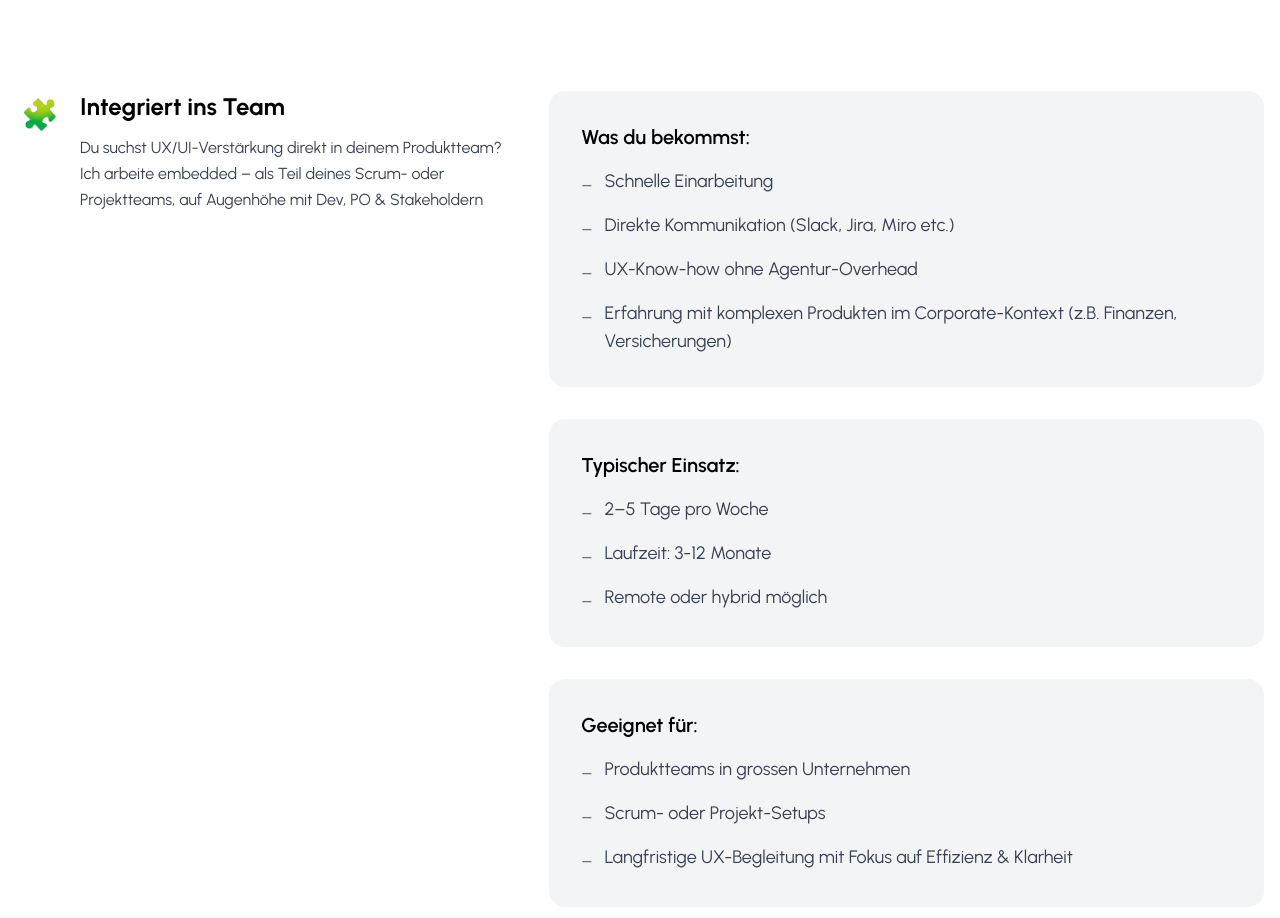
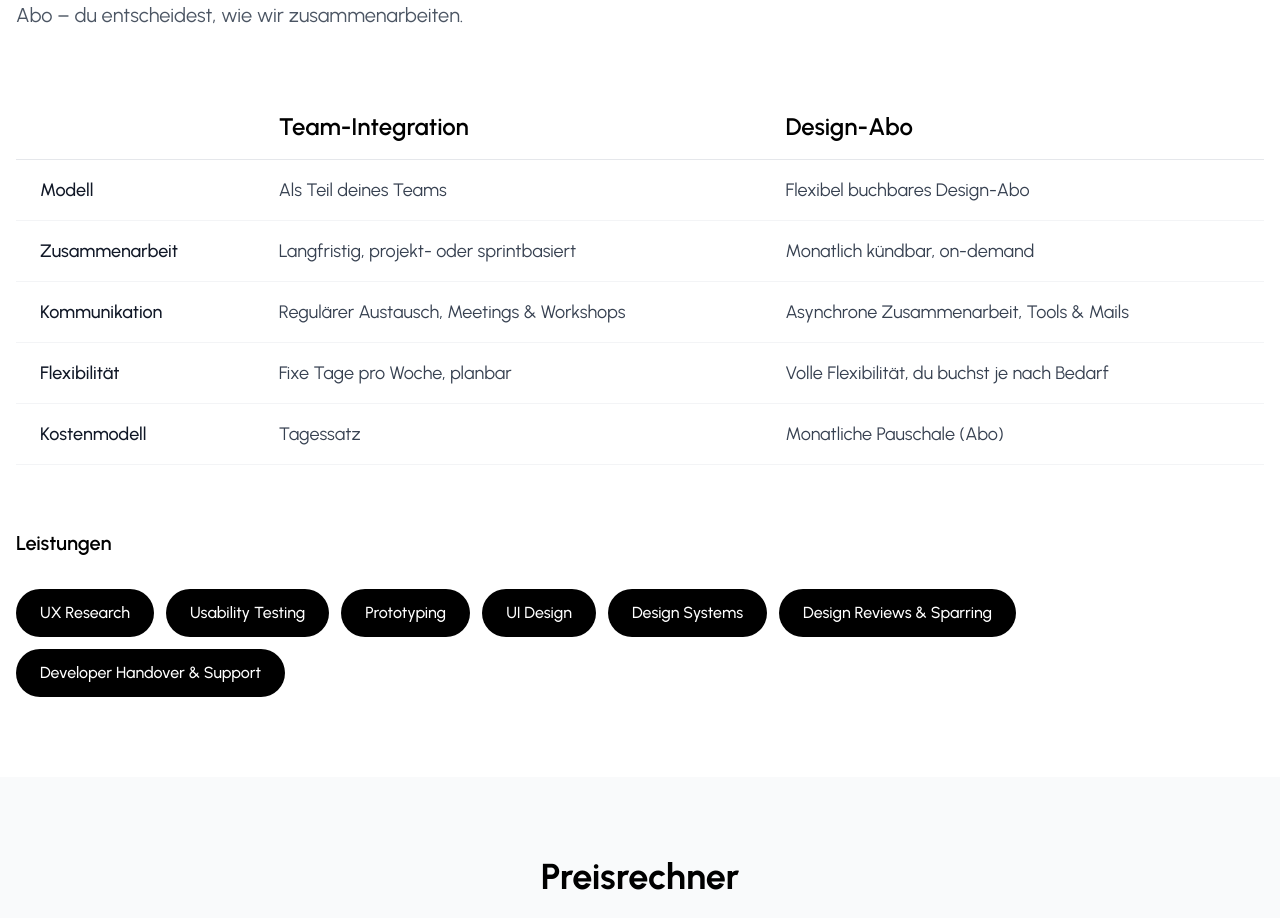
Before and after one commit to thomasveit89/DESIGNSNACK, a Nuxt app: page / in a window 1280 px wide. Shown: the part 1860-2778 px from the top of the page. Built offline with nearby package versions, Linux system fonts and the light colour scheme.

Commit message:
feat: pricing calculator

```diff
--- a/pages/index.vue
+++ b/pages/index.vue
@@ -131,67 +131,209 @@
         <h2 class="text-3xl lg:text-4xl font-bold text-black mb-4">
           Wie du mit mir arbeiten kannst
         </h2>
-        <p class="text-lg text-gray-600 leading-relaxed mb-16">
-          Ich biete zwei Modelle an – je nachdem, wie viel Integration du brauchst:
+        <p class="text-xl text-gray-600 leading-relaxed mb-16">
+          Ich helfe Unternehmen, digitale Produkte klar und nutzerzentriert zu gestalten. Ob als eingebundenes Teammitglied oder flexibel per Design-Abo – du entscheidest, wie wir zusammenarbeiten.
         </p>
+
+        <!-- Services Table -->
+        <div class="overflow-x-auto">
+          <table class="w-full border-collapse">
+            <thead>
+              <tr class="border-b border-gray-200">
+                <th class="text-left py-4 px-6 bg-white"></th>
+                <th class="text-left py-4 px-6 bg-white">
+                  <h3 class="text-2xl font-semibold text-black">Team-Integration</h3>
+                </th>
+                <th class="text-left py-4 px-6 bg-white">
+                  <h3 class="text-2xl font-semibold text-black">Design-Abo</h3>
+                </th>
+              </tr>
+            </thead>
+            <tbody>
+              <tr class="border-b border-gray-100">
+                <td class="py-4 px-6 font-medium text-gray-900 text-lg">Modell</td>
+                <td class="py-4 px-6 text-gray-700 text-lg">Als Teil deines Teams</td>
+                <td class="py-4 px-6 text-gray-700 text-lg">Flexibel buchbares Design-Abo</td>
+              </tr>
+              <tr class="border-b border-gray-100">
+                <td class="py-4 px-6 font-medium text-gray-900 text-lg">Zusammenarbeit</td>
+                <td class="py-4 px-6 text-gray-700 text-lg">Langfristig, projekt- oder sprintbasiert</td>
+                <td class="py-4 px-6 text-gray-700 text-lg">Monatlich kündbar, on-demand</td>
+              </tr>
+              <tr class="border-b border-gray-100">
+                <td class="py-4 px-6 font-medium text-gray-900 text-lg">Kommunikation</td>
+                <td class="py-4 px-6 text-gray-700 text-lg">Regulärer Austausch, Meetings & Workshops</td>
+                <td class="py-4 px-6 text-gray-700 text-lg">Asynchrone Zusammenarbeit, Tools & Mails</td>
+              </tr>
+              <tr class="border-b border-gray-100">
+                <td class="py-4 px-6 font-medium text-gray-900 text-lg">Flexibilität</td>
+                <td class="py-4 px-6 text-gray-700 text-lg">Fixe Tage pro Woche, planbar</td>
+                <td class="py-4 px-6 text-gray-700 text-lg">Volle Flexibilität, du buchst je nach Bedarf</td>
+              </tr>
+              <tr class="border-b border-gray-100">
+                <td class="py-4 px-6 font-medium text-gray-900 text-lg">Kostenmodell</td>
+                <td class="py-4 px-6 text-gray-700 text-lg">Tagessatz</td>
+                <td class="py-4 px-6 text-gray-700 text-lg">Monatliche Pauschale (Abo)</td>
+              </tr>
+            </tbody>
+          </table>
+        </div>
+
+        <!-- Services List -->
+        <div class="mt-16">
+          <h3 class="text-xl font-semibold text-black mb-8">Leistungen</h3>
+          <div class="flex flex-wrap gap-3">
+            <span class="bg-black text-white px-6 py-3 rounded-full text-base font-medium">UX Research</span>
+            <span class="bg-black text-white px-6 py-3 rounded-full text-base font-medium">Usability Testing</span>
+            <span class="bg-black text-white px-6 py-3 rounded-full text-base font-medium">Prototyping</span>
+            <span class="bg-black text-white px-6 py-3 rounded-full text-base font-medium">UI Design</span>
+            <span class="bg-black text-white px-6 py-3 rounded-full text-base font-medium">Design Systems</span>
+            <span class="bg-black text-white px-6 py-3 rounded-full text-base font-medium">Design Reviews & Sparring</span>
+            <span class="bg-black text-white px-6 py-3 rounded-full text-base font-medium">Developer Handover & Support</span>
+          </div>
+        </div>
       </div>
+    </div>
 
-      <!-- Each Package = One Section -->
-      <div
-        v-for="(package_, index) in packagesData"
-        :key="package_.id"
-        class="single-package-section"
-      >
-        <div class="container mx-auto px-4">
-          <div class="grid grid-cols-12 gap-8">
-            <!-- Left: Package Info (5 columns) -->
-            <div class="col-span-12 lg:col-span-5">
-              <div :ref="el => packageLeftRefs[index] = el" class="package-left-side">
-                <div class="flex items-start gap-4">
-                  <div class="flex-shrink-0 w-12 h-12 flex items-center justify-center text-3xl">
-                    {{ package_.icon }}
+    <!-- Price Calculator Section -->
+    <div class="price-calculator-section py-20 bg-gray-50">
+      <div class="container mx-auto px-4">
+        <h2 class="text-3xl lg:text-4xl font-bold text-black mb-4 text-center">
+          Preisrechner
+        </h2>
+        <p class="text-xl text-gray-600 leading-relaxed mb-12 text-center">
+          Berechne den Preis für deine individuelle Zusammenarbeit
+        </p>
+
+        <!-- Calculator Form -->
+        <div class="bg-white rounded-2xl p-8 shadow-lg max-w-4xl mx-auto">
+          <!-- Step 1: Choose collaboration type -->
+          <div class="mb-8">
+            <h3 class="text-xl font-semibold text-black mb-4">Art der Zusammenarbeit wählen</h3>
+            <div class="grid grid-cols-1 md:grid-cols-2 gap-4">
+              <label class="flex items-center p-4 border-2 rounded-lg cursor-pointer transition-all"
+                     :class="calculatorData.collaborationType === 'design-abo' ? 'border-black bg-gray-50' : 'border-gray-200 hover:border-gray-300'">
+                <input type="radio" v-model="calculatorData.collaborationType" value="design-abo" class="sr-only">
+                <div>
+                  <div class="font-medium text-black">Design-Abo</div>
+                  <div class="text-sm text-gray-600">monatlich, flexibel</div>
+                </div>
+              </label>
+              <label class="flex items-center p-4 border-2 rounded-lg cursor-pointer transition-all"
+                     :class="calculatorData.collaborationType === 'team-integration' ? 'border-black bg-gray-50' : 'border-gray-200 hover:border-gray-300'">
+                <input type="radio" v-model="calculatorData.collaborationType" value="team-integration" class="sr-only">
+                <div>
+                  <div class="font-medium text-black">Team-Integration</div>
+                  <div class="text-sm text-gray-600">tageweise, eingebunden im Team</div>
+                </div>
+              </label>
+            </div>
+          </div>
+
+          <!-- Design-Abo Options -->
+          <div v-if="calculatorData.collaborationType === 'design-abo'" class="mb-8">
+            <h3 class="text-xl font-semibold text-black mb-4">Design-Abo Konfiguration</h3>
+            <div class="grid grid-cols-1 md:grid-cols-2 gap-6">
+              <div>
+                <label class="block text-sm font-medium text-gray-700 mb-2">Stundenpaket pro Monat</label>
+                <div class="relative">
+                  <select v-model.number="calculatorData.designAbo.hours" class="w-full p-3 border border-gray-300 rounded-lg appearance-none bg-white pr-10 focus:ring-2 focus:ring-black focus:border-black transition-all">
+                    <option :value="8">8h / Monat</option>
+                    <option :value="16">16h / Monat</option>
+                    <option :value="24">24h / Monat</option>
+                    <option :value="32">32h / Monat</option>
+                    <option :value="40">40h / Monat</option>
+                  </select>
+                  <div class="absolute inset-y-0 right-0 flex items-center pr-3 pointer-events-none">
+                    <svg class="w-5 h-5 text-gray-400" fill="none" stroke="currentColor" viewBox="0 0 24 24">
+                      <path stroke-linecap="round" stroke-linejoin="round" stroke-width="2" d="M19 9l-7 7-7-7"></path>
+                    </svg>
                   </div>
-                  <div>
-                    <h3 class="text-2xl font-bold text-black mb-3">
-                      {{ package_.title }}
-                    </h3>
-                    <p class="text-gray-700 leading-relaxed">
-                      {{ package_.subtitle }}
-                    </p>
+                </div>
+              </div>
+              <div>
+                <label class="block text-sm font-medium text-gray-700 mb-2">Laufzeit</label>
+                <div class="relative">
+                  <select v-model.number="calculatorData.designAbo.duration" class="w-full p-3 border border-gray-300 rounded-lg appearance-none bg-white pr-10 focus:ring-2 focus:ring-black focus:border-black transition-all">
+                    <option :value="1">1 Monat (flexibel, kein Rabatt)</option>
+                    <option :value="3">3 Monate (-5%)</option>
+                    <option :value="6">6 Monate (-10%)</option>
+                    <option :value="12">12 Monate (-15%)</option>
+                  </select>
+                  <div class="absolute inset-y-0 right-0 flex items-center pr-3 pointer-events-none">
+                    <svg class="w-5 h-5 text-gray-400" fill="none" stroke="currentColor" viewBox="0 0 24 24">
+                      <path stroke-linecap="round" stroke-linejoin="round" stroke-width="2" d="M19 9l-7 7-7-7"></path>
+                    </svg>
                   </div>
                 </div>
               </div>
             </div>
+          </div>
 
-            <!-- Right: Cards (7 columns) -->
-            <div class="col-span-12 lg:col-span-7">
-              <div :ref="el => packageRightRefs[index] = el" class="package-right-side py-8">
-                <div
-                  v-for="(card, cardIndex) in package_.cards"
-                  :key="cardIndex"
-                  class="package-card bg-gray-100 rounded-2xl p-8 mb-8"
-                >
-                  <h4 class="font-semibold text-black mb-4 text-xl">{{ card.title }}</h4>
-
-                  <!-- List items -->
-                  <ul v-if="card.items" class="space-y-3">
-                    <li
-                      v-for="item in card.items"
-                      :key="item"
-                      class="flex items-start gap-3 text-gray-700 text-lg"
-                    >
-                      <span class="text-gray-500 mt-1">–</span>
-                      <span>{{ item }}</span>
-                    </li>
-                  </ul>
-
-                  <!-- Simple content -->
-                  <p v-if="card.content" class="text-gray-700 text-lg leading-relaxed">
-                    {{ card.content }}
-                  </p>
+          <!-- Team-Integration Options -->
+          <div v-if="calculatorData.collaborationType === 'team-integration'" class="mb-8">
+            <h3 class="text-xl font-semibold text-black mb-4">Team-Integration Konfiguration</h3>
+            <div class="grid grid-cols-1 md:grid-cols-2 gap-6">
+              <div>
+                <label class="block text-sm font-medium text-gray-700 mb-2">Anzahl gewünschter Tage pro Woche</label>
+                <div class="relative">
+                  <select v-model.number="calculatorData.teamIntegration.daysPerWeek" class="w-full p-3 border border-gray-300 rounded-lg appearance-none bg-white pr-10 focus:ring-2 focus:ring-black focus:border-black transition-all">
+                    <option :value="1">1 Tag / Woche</option>
+                    <option :value="2">2 Tage / Woche</option>
+                    <option :value="3">3 Tage / Woche</option>
+                    <option :value="4">4 Tage / Woche</option>
+                  </select>
+                  <div class="absolute inset-y-0 right-0 flex items-center pr-3 pointer-events-none">
+                    <svg class="w-5 h-5 text-gray-400" fill="none" stroke="currentColor" viewBox="0 0 24 24">
+                      <path stroke-linecap="round" stroke-linejoin="round" stroke-width="2" d="M19 9l-7 7-7-7"></path>
+                    </svg>
+                  </div>
+                </div>
+              </div>
+              <div>
+                <label class="block text-sm font-medium text-gray-700 mb-2">Projektdauer</label>
+                <div class="relative">
+                  <select v-model.number="calculatorData.teamIntegration.duration" class="w-full p-3 border border-gray-300 rounded-lg appearance-none bg-white pr-10 focus:ring-2 focus:ring-black focus:border-black transition-all">
+                    <option :value="1">1 Monat</option>
+                    <option :value="3">3 Monate (-5%)</option>
+                    <option :value="6">6 Monate (-10%)</option>
+                    <option :value="12">12 Monate (-15%)</option>
+                  </select>
+                  <div class="absolute inset-y-0 right-0 flex items-center pr-3 pointer-events-none">
+                    <svg class="w-5 h-5 text-gray-400" fill="none" stroke="currentColor" viewBox="0 0 24 24">
+                      <path stroke-linecap="round" stroke-linejoin="round" stroke-width="2" d="M19 9l-7 7-7-7"></path>
+                    </svg>
+                  </div>
                 </div>
               </div>
             </div>
+          </div>
+
+
+          <!-- Price Display -->
+          <div v-if="calculatorData.collaborationType" class="bg-gray-50 rounded-lg p-6 mt-8">
+            <div class="flex justify-between items-center mb-4">
+              <span class="text-lg font-medium text-gray-700">Monatlicher Preis:</span>
+              <span class="text-2xl font-bold text-black">{{ formatPrice(calculatePrice()) }} CHF</span>
+            </div>
+            <div v-if="getDurationDiscount() > 0" class="text-sm text-gray-600">
+              Preis inkl. {{ getDurationDiscount() }}% Rabatt für
+              {{ calculatorData.collaborationType === 'team-integration' ? calculatorData.teamIntegration.duration : calculatorData.designAbo.duration }}
+              Monate Laufzeit
+            </div>
+            <div v-if="calculatorData.collaborationType === 'design-abo'" class="text-sm text-gray-600">
+              Preis für {{ calculatorData.designAbo.hours }} Stunden pro Monat
+            </div>
+            <div v-if="calculatorData.collaborationType === 'team-integration'" class="text-sm text-gray-600">
+              Preis für {{ calculatorData.teamIntegration.daysPerWeek }} Tag{{ calculatorData.teamIntegration.daysPerWeek > 1 ? 'e' : '' }} pro Woche
+            </div>
+          </div>
+
+          <!-- Call to Action -->
+          <div v-if="calculatorData.collaborationType" class="mt-8 text-center">
+            <button class="bg-black text-white px-8 py-4 rounded-full text-lg font-medium hover:bg-gray-800 transition-colors">
+              Angebot anfordern
+            </button>
           </div>
         </div>
       </div>
@@ -344,79 +486,97 @@ const portfolioData = ref([
 const firstRowData = ref(portfolioData.value.slice(0, 4))
 const secondRowData = ref(portfolioData.value.slice(4, 8))
 
-const packagesData = ref([
-  {
-    id: 1,
-    icon: '🧩',
-    title: 'Integriert ins Team',
-    subtitle: 'Du suchst UX/UI-Verstärkung direkt in deinem Produktteam? Ich arbeite embedded – als Teil deines Scrum- oder Projektteams, auf Augenhöhe mit Dev, PO & Stakeholdern',
-    cards: [
-      {
-        title: 'Was du bekommst:',
-        items: [
-          'Schnelle Einarbeitung',
-          'Direkte Kommunikation (Slack, Jira, Miro etc.)',
-          'UX-Know-how ohne Agentur-Overhead',
-          'Erfahrung mit komplexen Produkten im Corporate-Kontext (z.B. Finanzen, Versicherungen)'
-        ]
-      },
-      {
-        title: 'Typischer Einsatz:',
-        items: [
-          '2–5 Tage pro Woche',
-          'Laufzeit: 3-12 Monate',
-          'Remote oder hybrid möglich'
-        ]
-      },
-      {
-        title: 'Geeignet für:',
-        items: [
-          'Produktteams in grossen Unternehmen',
-          'Scrum- oder Projekt-Setups',
-          'Langfristige UX-Begleitung mit Fokus auf Effizienz & Klarheit'
-        ]
-      },
-      {
-        title: 'Beispielhafte Kunden:',
-        content: 'AXA, Swica, OKK, Generali'
-      }
-    ]
+// Calculator data
+const calculatorData = ref({
+  collaborationType: null,
+  designAbo: {
+    hours: 16,
+    duration: 3
   },
-  {
-    id: 2,
-    icon: '🧩',
-    title: 'Design-Abo (Integration light)',
-    subtitle: 'Du brauchst UX/UI-Support – aber flexibel ohne langfristige Verpflichtung? Ich kümmere mich um deine Design-Aufgaben im Monatsabo.',
-    cards: [
-      {
-        title: 'Was du bekommst:',
-        items: [
-          'Schnelle Einarbeitung',
-          'Direkte Kommunikation (Slack, Jira, Miro etc.)',
-          'UX-Know-how ohne Agentur-Overhead',
-          'Erfahrung mit komplexen Produkten im Corporate-Kontext (z.B. Finanzen, Versicherungen)'
-        ]
-      },
-      {
-        title: 'Fixe Stunden pro Monat',
-        content: 'Du buchst 10, 20 oder 40 Stunden pro Monat – ich bin in dieser Zeit für dich da.'
-      },
-      {
-        title: 'Geeignet für:',
-        items: [
-          'Innovationsteams',
-          'Interne Tools & Dashboards',
-          'Start von neuen Produkten',
-          'Kleine bis mittlere Unternehmen'
-        ]
-      },
-      {
-        title: 'Beispielhafte Kunden:',
-        content: 'AXA, Swica, OKK, Generali'
-      }
-    ]
+  teamIntegration: {
+    daysPerWeek: 2,
+    duration: 3
+  },
+  options: {
+    workshops: false,
+    onsite: false
   }
-])
+})
+
+// Calculator methods
+const calculatePrice = () => {
+  if (!calculatorData.value.collaborationType) return 0
+
+  const dailyRate = 1160 // CHF
+  const weeksPerMonth = 4.33
+  const teamIntegrationHourlyRate = 145 // CHF (1160 / 8 hours)
+  const designAboHourlyRate = 165 // CHF (premium for flexibility)
+
+  let basePrice = 0
+  let durationDiscount = 0
+  let additionalCosts = 0
+
+  if (calculatorData.value.collaborationType === 'team-integration') {
+    // Team integration calculation
+    basePrice = dailyRate * calculatorData.value.teamIntegration.daysPerWeek * weeksPerMonth
+
+    // Duration discount for team integration
+    switch (calculatorData.value.teamIntegration.duration) {
+      case 3: durationDiscount = 0.05; break
+      case 6: durationDiscount = 0.10; break
+      case 12: durationDiscount = 0.15; break
+      default: durationDiscount = 0
+    }
+
+    // Team integration additional options
+    if (calculatorData.value.options.workshops) additionalCosts += 500
+    if (calculatorData.value.options.onsite) additionalCosts += 300
+
+  } else if (calculatorData.value.collaborationType === 'design-abo') {
+    // Design-Abo calculation
+    const hours = calculatorData.value.designAbo.hours
+
+    basePrice = designAboHourlyRate * hours
+
+    // Duration discount for design-abo
+    switch (calculatorData.value.designAbo.duration) {
+      case 3: durationDiscount = 0.05; break
+      case 6: durationDiscount = 0.10; break
+      case 12: durationDiscount = 0.15; break
+      default: durationDiscount = 0
+    }
+
+    // No additional options for Design-Abo
+  }
+
+  // Final calculation: (basePrice + additionalCosts) * (1 - durationDiscount)
+  const finalPrice = (basePrice + additionalCosts) * (1 - durationDiscount)
+
+  return Math.round(finalPrice)
+}
+
+const getDurationDiscount = () => {
+  if (calculatorData.value.collaborationType === 'team-integration') {
+    switch (calculatorData.value.teamIntegration.duration) {
+      case 3: return 5
+      case 6: return 10
+      case 12: return 15
+      default: return 0
+    }
+  } else if (calculatorData.value.collaborationType === 'design-abo') {
+    switch (calculatorData.value.designAbo.duration) {
+      case 3: return 5
+      case 6: return 10
+      case 12: return 15
+      default: return 0
+    }
+  }
+  return 0
+}
+
+const formatPrice = (price) => {
+  return new Intl.NumberFormat('de-CH').format(price)
+}
 
 const onProjectHover = (event) => {
   // GSAP animation for overlay fade-in
@@ -451,8 +611,6 @@ const service2 = ref(null)
 const service3 = ref(null)
 const service4 = ref(null)
 const service5 = ref(null)
-const packageLeftRefs = ref([])
-const packageRightRefs = ref([])
 
 let lastScrollTop = 0
 let rotationValue = 0
@@ -596,30 +754,6 @@ const initElasticButtons = () => {
 onMounted(() => {
   initElasticButtons();
 
-  // Super simple: pin left when right hits top, unpin when right ends
-  console.log('🔍 Debugging packages:', {
-    packagesDataLength: packagesData.value.length,
-    packageLeftRefs: packageLeftRefs.value,
-    packageRightRefs: packageRightRefs.value
-  });
-
-
-  // Create individual ScrollTriggers for each package section
-  packagesData.value.forEach((_, index) => {
-    const leftEl = packageLeftRefs.value[index]
-    const rightEl = packageRightRefs.value[index]
-
-    if (leftEl && rightEl) {
-      ScrollTrigger.create({
-        trigger: rightEl,
-        start: "top+=100 center",
-        end: "bottom-=150 center",
-        pin: leftEl,
-        pinSpacing: false,
-        pinType: "transform"
-      })
-    }
-  })
 
 
 
@@ -820,13 +954,6 @@ body, html {
   align-self: flex-start;
 }
 
-.package-right-side {
-  /* Normal scrolling */
-}
-
-.package-card {
-  /* Content-based height with padding */
-}
 
 
 /* Make sure the cursor is visible on all elements */
```
